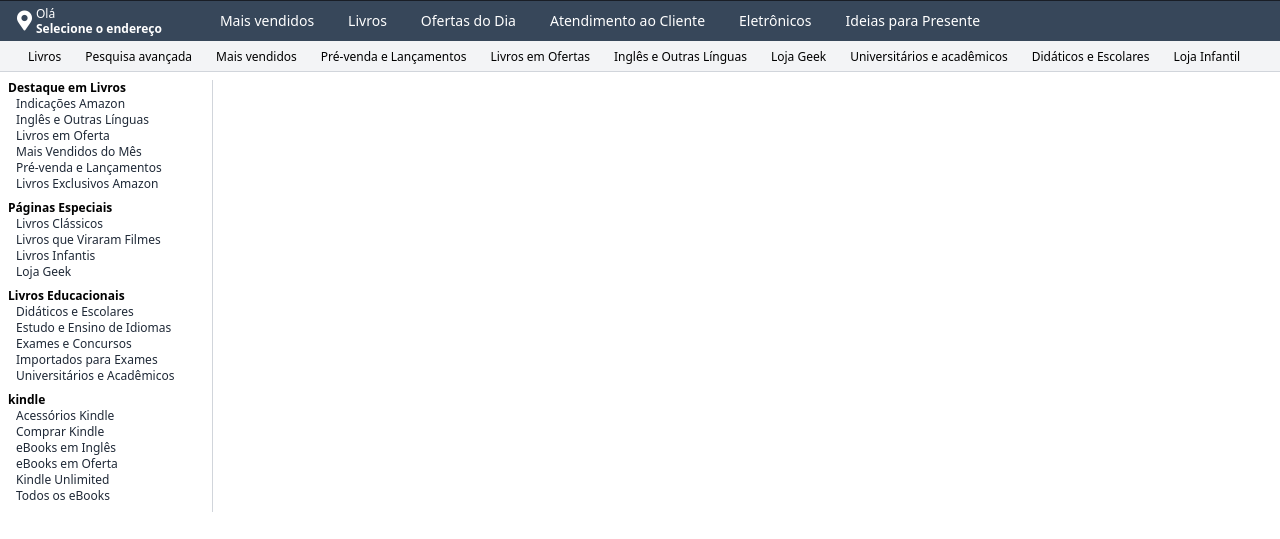
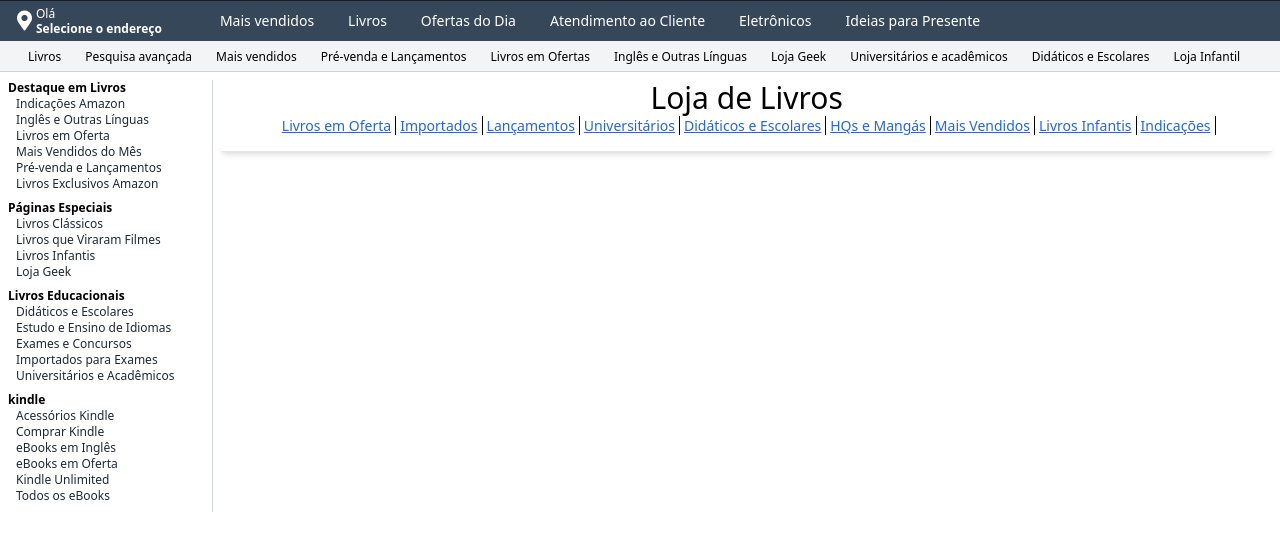
Before and after one commit to alexandrerogeriosn93/project-tailwindcss-clone-amazon, a website: page src/index.html in a window 1280 px wide. Shown: the part 65-604 px from the top of the page. Drawn offline with Linux system fonts and the light colour scheme.

Commit message:
feat: add categories section

```diff
--- a/src/index.html
+++ b/src/index.html
@@ -244,7 +244,49 @@
             </li>
           </ul>
         </div>
-        <div class="col-span-5"></div>
+        <div class="col-span-6 p-2 md:col-span-5">
+          <div class="flex flex-col">
+            <div class="text-center">
+              <h2 class="text-2xl font-bold md:text-3xl md:font-normal">
+                Loja de Livros
+              </h2>
+              <ul
+                class="flex flex-wrap justify-center px-4 pb-2 md:flex-nowrap md:px-0 md:text-sm"
+              >
+                <li>
+                  <a href="#" class="item-category-link">Livros em Oferta</a>
+                </li>
+                <li>
+                  <a href="#" class="item-category-link">Importados</a>
+                </li>
+                <li>
+                  <a href="#" class="item-category-link">Lançamentos</a>
+                </li>
+                <li>
+                  <a href="#" class="item-category-link">Universitários</a>
+                </li>
+                <li>
+                  <a href="#" class="item-category-link"
+                    >Didáticos e Escolares</a
+                  >
+                </li>
+                <li>
+                  <a href="#" class="item-category-link">HQs e Mangás</a>
+                </li>
+                <li>
+                  <a href="#" class="item-category-link">Mais Vendidos</a>
+                </li>
+                <li>
+                  <a href="#" class="item-category-link">Livros Infantis</a>
+                </li>
+                <li>
+                  <a href="#" class="item-category-link">Indicações</a>
+                </li>
+              </ul>
+              <div class="h-2 border-b shadow-md"></div>
+            </div>
+          </div>
+        </div>
       </div>
     </main>
   </body>
--- a/styles.css
+++ b/styles.css
@@ -36,6 +36,14 @@
   @apply text-orange-650;
 }
 
+.item-category-link {
+  @apply border-r border-black px-1 text-blue-600 underline;
+}
+
+.item-category-link:hover {
+  @apply text-orange-650;
+}
+
 @screen md {
   .address-container {
     @apply py-0;
```
Also changed, not shown: src/assets/css/styles.css.
